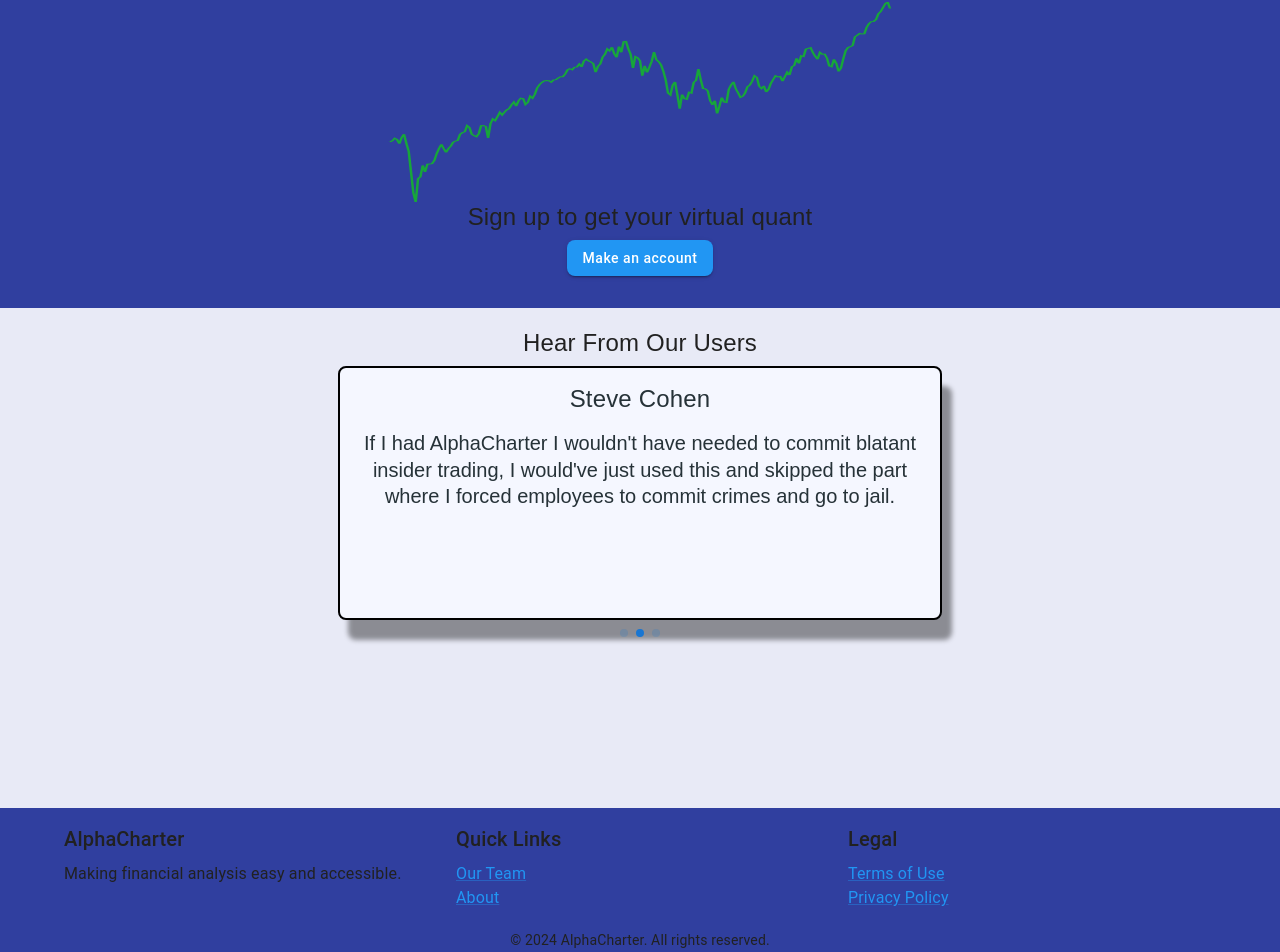
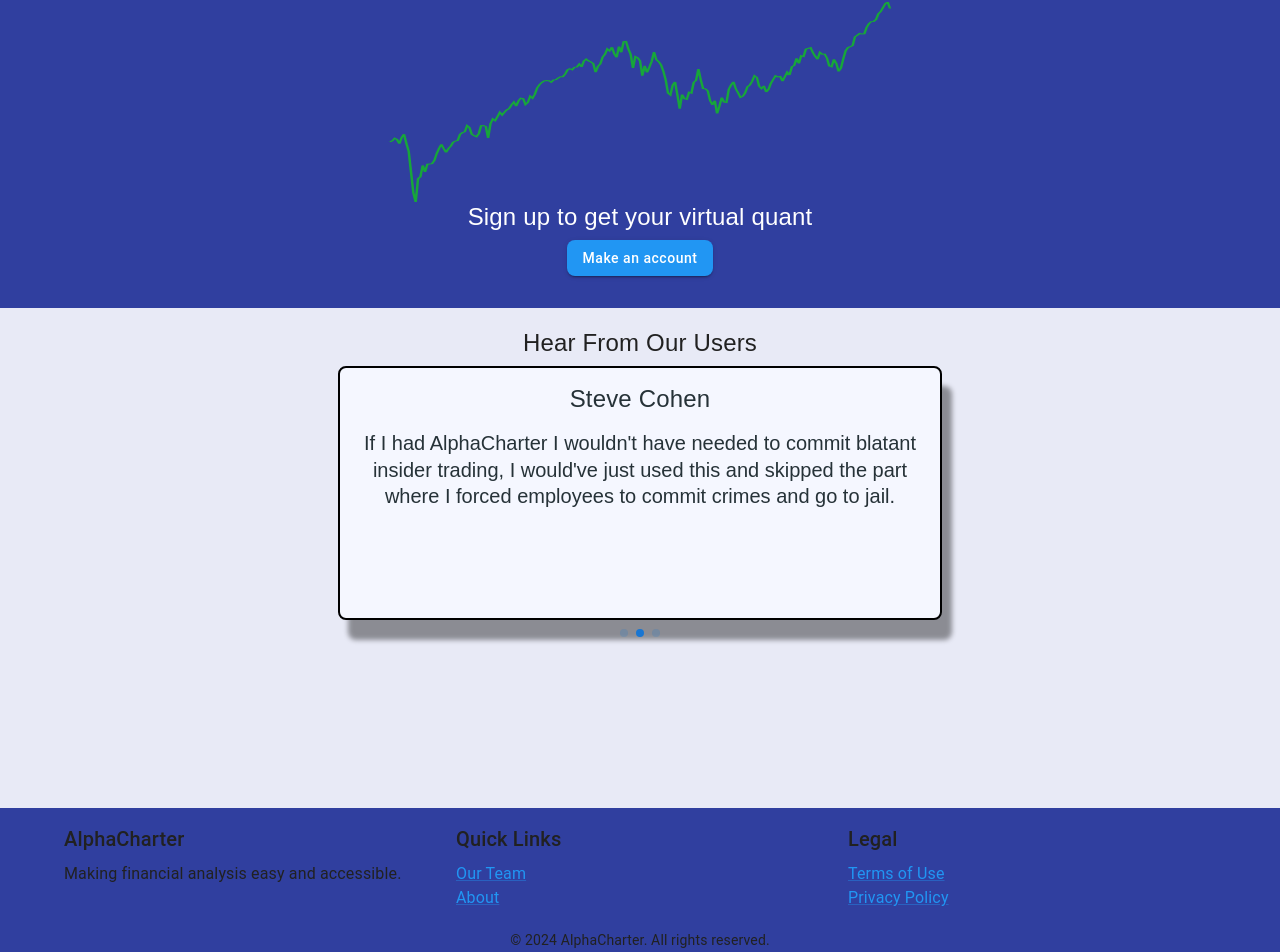
Before and after one commit to SailingSF/alphacharter-frontend, a React (Create React App) app: page / in a window 1280 px wide. Shown: the part 1456-2408 px from the top of the page. Built offline with nearby package versions, Linux system fonts and the light colour scheme.

Commit message:
make text white

```diff
--- a/src/components/CallToAction.jsx
+++ b/src/components/CallToAction.jsx
@@ -37,7 +37,7 @@
                         />
                     </svg>
                 </Box>
-                <Typography variant="h4" gutterBottom>
+                <Typography variant="h4" style={{ color: theme.palette.text.white }} gutterBottom>
                     Sign up to get your virtual quant
                 </Typography>
                 <Button variant="contained" color="primary" onClick={handleButtonClick}>
```
